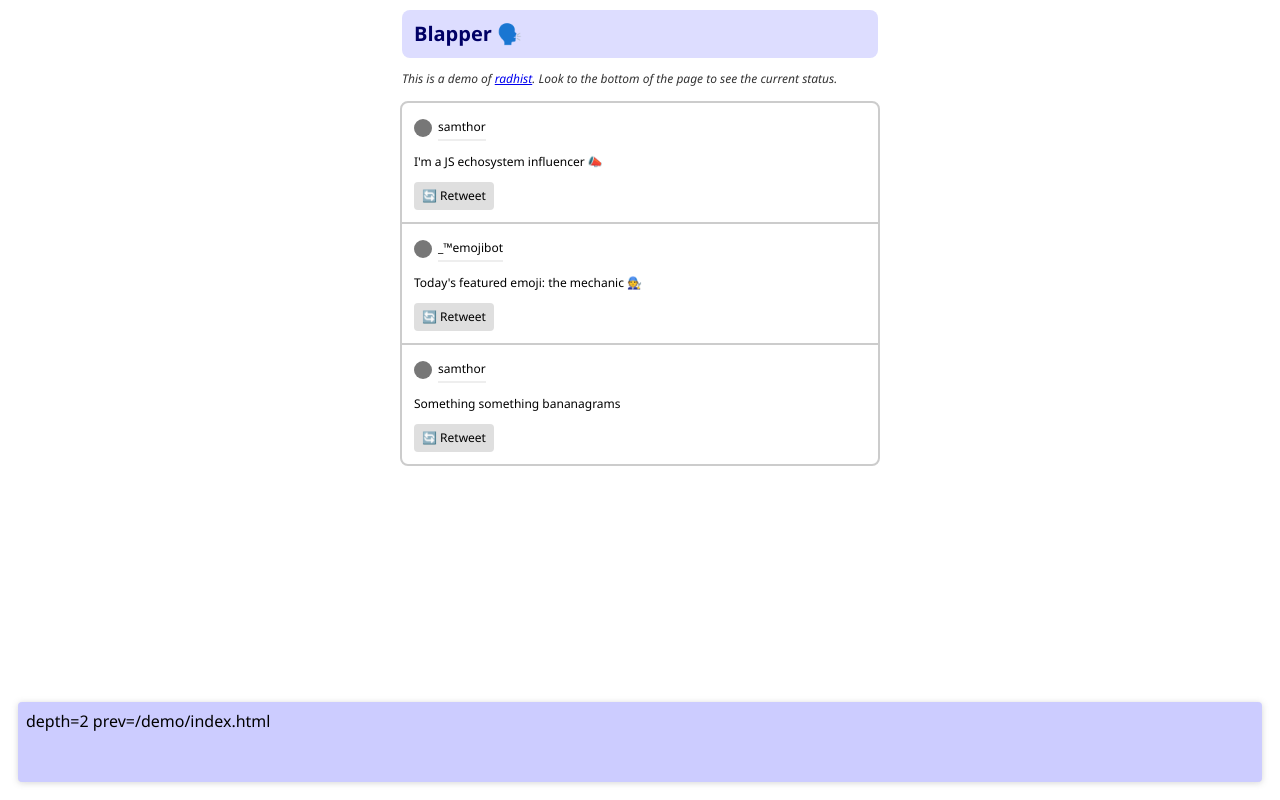
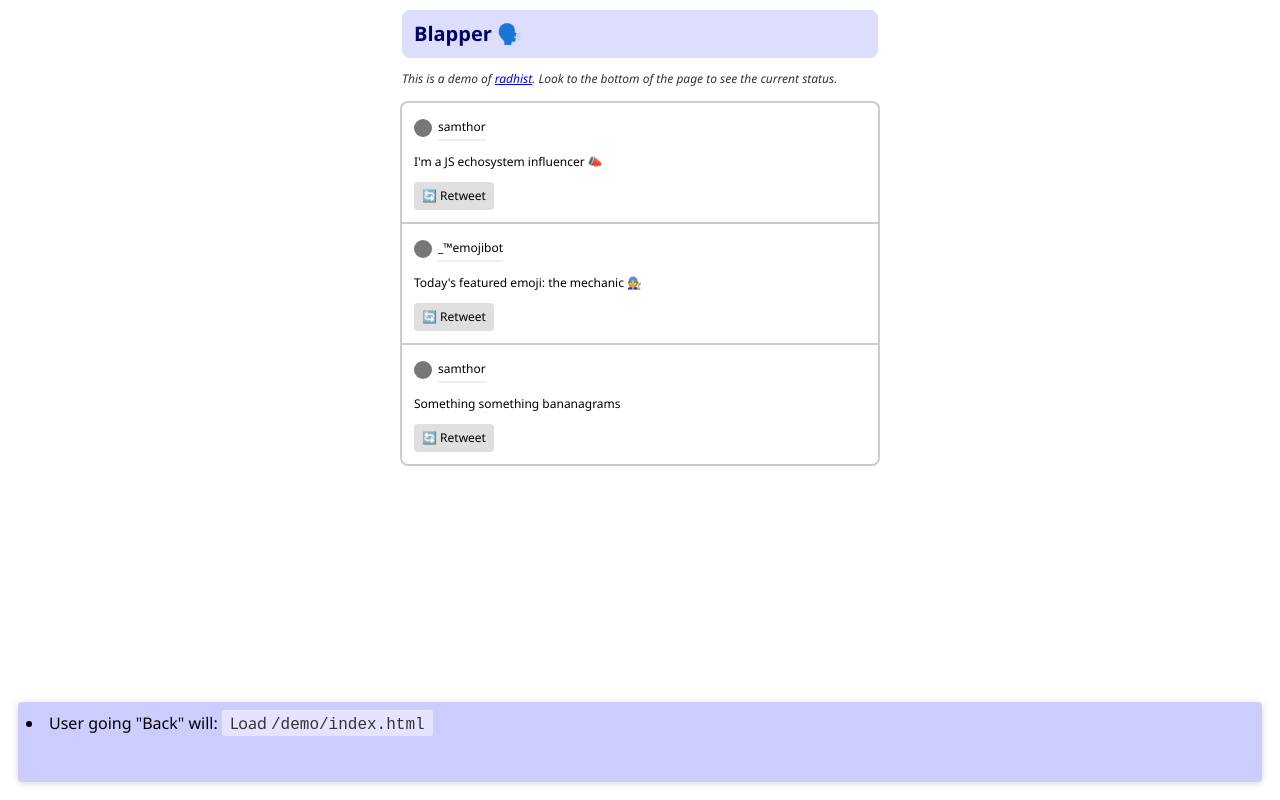
Before and after one commit to samthor/radhist, a website with bundled scripts: page demo/index.html in a window 1280 px wide. Both pictures are taken after a click on the link "Blapper 🗣️". Built offline with nearby package versions, Linux system fonts and the light colour scheme.

Commit message:
demo updates

```diff
--- a/demo/index.css
+++ b/demo/index.css
@@ -129,6 +129,21 @@ footer {
   box-shadow: 0 1px 6px #6664;
   z-index: 800;
 }
+footer li {
+  margin-bottom: 2px;
+}
+footer li span {
+  color: #333;
+  font-weight: 500;
+  background: #fff7;
+  display: inline-block;
+  padding: 2px 8px;
+  border-radius: 2px;
+}
+footer li code {
+  font-family: monospace;
+  font-size: 16px;
+}
 
 
 .dialog {
--- a/demo/index.js
+++ b/demo/index.js
@@ -4,7 +4,6 @@ import { blaps } from './content.js';
 const stack = attach();
 
 stack.addListener(() => {
-  console.info('state now', stack.state, 'action', stack.isAction, 'with url', window.location.toString());
   refresh();
 });
 
@@ -23,6 +22,8 @@ function dialogHasFocus() {
 }
 
 
+// Steal the top link. If it's clicked while the action is open, just close the action.
+// This remains a link because perhaps we want to open it in a new tab.
 headerAnchorElement.addEventListener('click', (event) => {
   if (stack.isAction) {
     stack.pop();
@@ -33,16 +34,16 @@ headerAnchorElement.addEventListener('click', (event) => {
 
 dialogElement.addEventListener('focusout', (event) => {
   if (dialogElement.hidden) {
+    // If we were already closed then prevent this from popping twice.
     return;
   }
 
+  // Don't close if we are focused within the dialog or the header.
   if (event.relatedTarget instanceof HTMLElement) {
     if (dialogElement.contains(event.relatedTarget)) {
       return;
     }
-
     if (headerElement.contains(event.relatedTarget)) {
-      // We allow focus on the header.
       return;
     }
   }
@@ -51,6 +52,7 @@ dialogElement.addEventListener('focusout', (event) => {
 });
 
 
+// Button handler for "yes" and "no" buttons.
 dialogElement.addEventListener('click', (event) => {
   if (!(event.target instanceof HTMLElement)) {
     return;
@@ -60,8 +62,7 @@ dialogElement.addEventListener('click', (event) => {
     return;
   }
   event.preventDefault();
-  stack.pop();
-//  headerAnchorElement.click();
+  headerAnchorElement.click();
 });
 
 
@@ -96,8 +97,6 @@ function refresh() {
   mainElement.textContent = '';
   footerElement.textContent = '';
 
-  footerElement.textContent = `depth=${stack.depth} prev=${stack.pageForBack}`;
-
   const blapId = window.location.hash.substr(1);
   if (blapId) {
     const blap = blaps.find(({ id }) => blapId === id);
@@ -115,6 +114,32 @@ function refresh() {
       dialogElement.focus();
     }
   }
+
+  // Render information about the current state.
+
+  /** @type {string[]} */
+  const dots = [];
+
+  let backAction = 'Close the site (first in history)';
+  const pageForUserBack = stack.pageForUserBack;
+  if (pageForUserBack !== null) {
+    if (stack.isAction) {
+      backAction = 'Pop the top action';
+    } else {
+      backAction = `Load <code>${pageForUserBack}</code>`;
+    }
+  }
+  dots.push(`User going "Back" will: <span>${backAction}</span>`);
+
+  if (stack.initial) {
+    dots.push(`This is the initial page due to: <span>${stack.initial}</span>`);
+  }
+
+  if (stack.isAction) {
+    dots.push(`Reload will clear action`);
+  }
+
+  footerElement.innerHTML = dots.map((s) => `<li>${s}</li>`).join('');
 }
 
 document.body.addEventListener('click', (event) => {
@@ -132,6 +157,5 @@ document.body.addEventListener('click', (event) => {
     return;
   }
 
-  console.warn('set action');
   stack.setAction({ retweet: id });
 });
--- a/stack.js
+++ b/stack.js
@@ -94,7 +94,10 @@ class StackImpl {
     } else {
       this.#depth = 1;
       const state = {depth: this.#depth};
-      hist.replaceState(state, '', null);
+
+      const path = findNakedHashHistoryUrl();
+      hist.replaceState(state, '', path);
+
       this.#initial = 'new';
     }
 
@@ -126,9 +129,6 @@ class StackImpl {
   }
 
   get depth() {
-    if (this.#depth === 1 && this.#wasAction) {
-      return 2;  // sort of
-    }
     return this.#depth;
   }
 
@@ -148,6 +148,20 @@ class StackImpl {
   }
 
   get pageForBack() {
+    if (this.#wasAction) {
+      return this.#url;
+    }
+
+    /** @type {StackState} */
+    const s = hist.state;
+    return s.prevUrl ?? null;
+  }
+
+  get pageForUserBack() {
+    if (this.#depth === 1) {
+      return null;
+    }
+
     if (this.#wasAction) {
       return this.#url;
     }
@@ -188,11 +202,7 @@ class StackImpl {
       }
 
       // Don't allow naked '#'. Aren't we nice.
-      let path = null;
-      if (window.location.toString().endsWith('#') && (!window.location.hash || window.location.hash === '#')) {
-        path = maybeRectifyPath('#');
-      }
-
+      const path = findNakedHashHistoryUrl();
       window.history.replaceState(state, '', path);
       isLinkClick = true;
     } else {
@@ -697,6 +707,18 @@ class StackImpl {
 
 
 /**
+ * @return {string?}
+ */
+function findNakedHashHistoryUrl() {
+  let path = null;
+  if (window.location.toString().endsWith('#') && (!window.location.hash || window.location.hash === '#')) {
+    path = maybeRectifyPath('#');
+  }
+  return path;
+}
+
+
+/**
  * @param {string} path
  */
 function maybeRectifyPath(path) {
```
Also changed, not shown: types.d.ts (+7 -1 lines), README.md.
